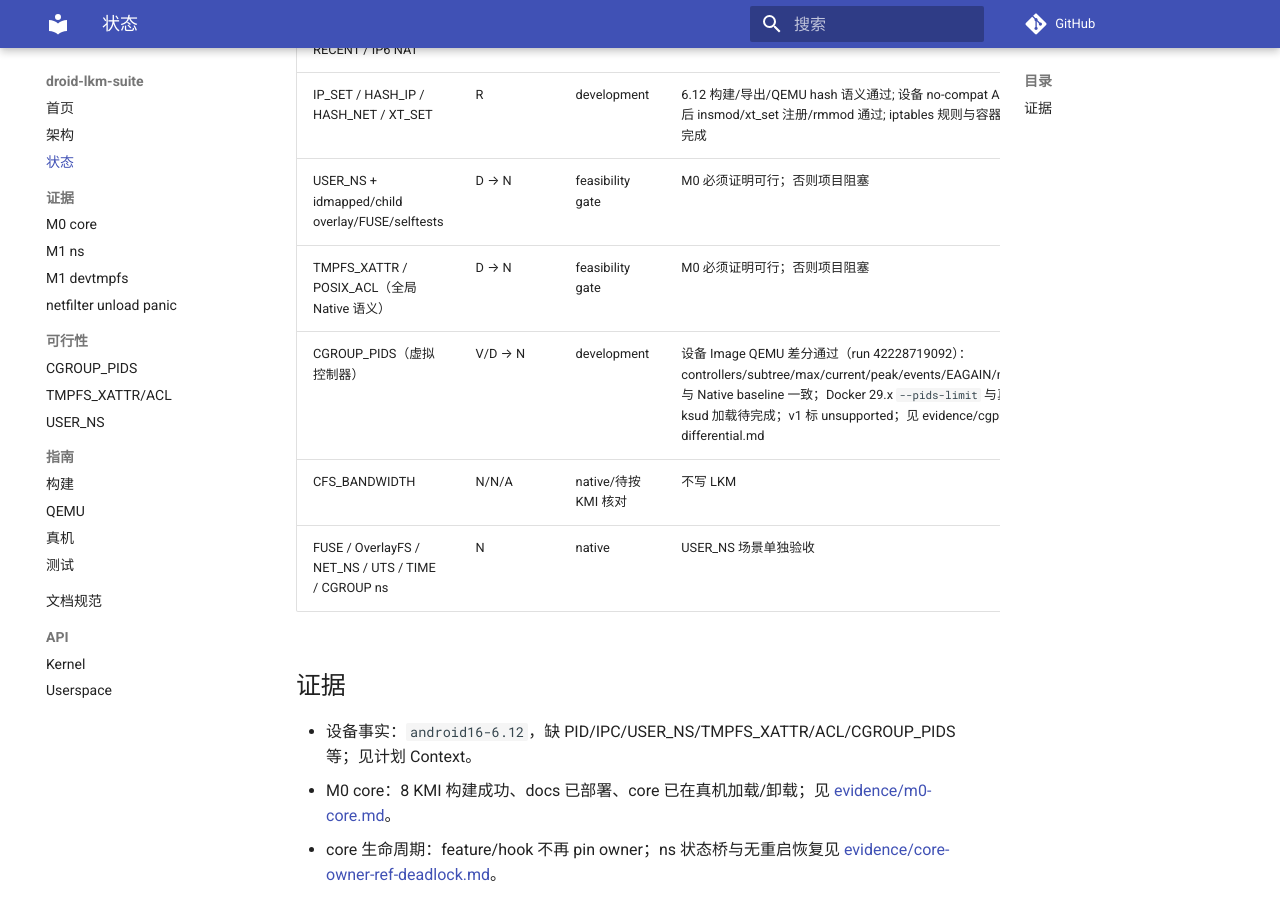
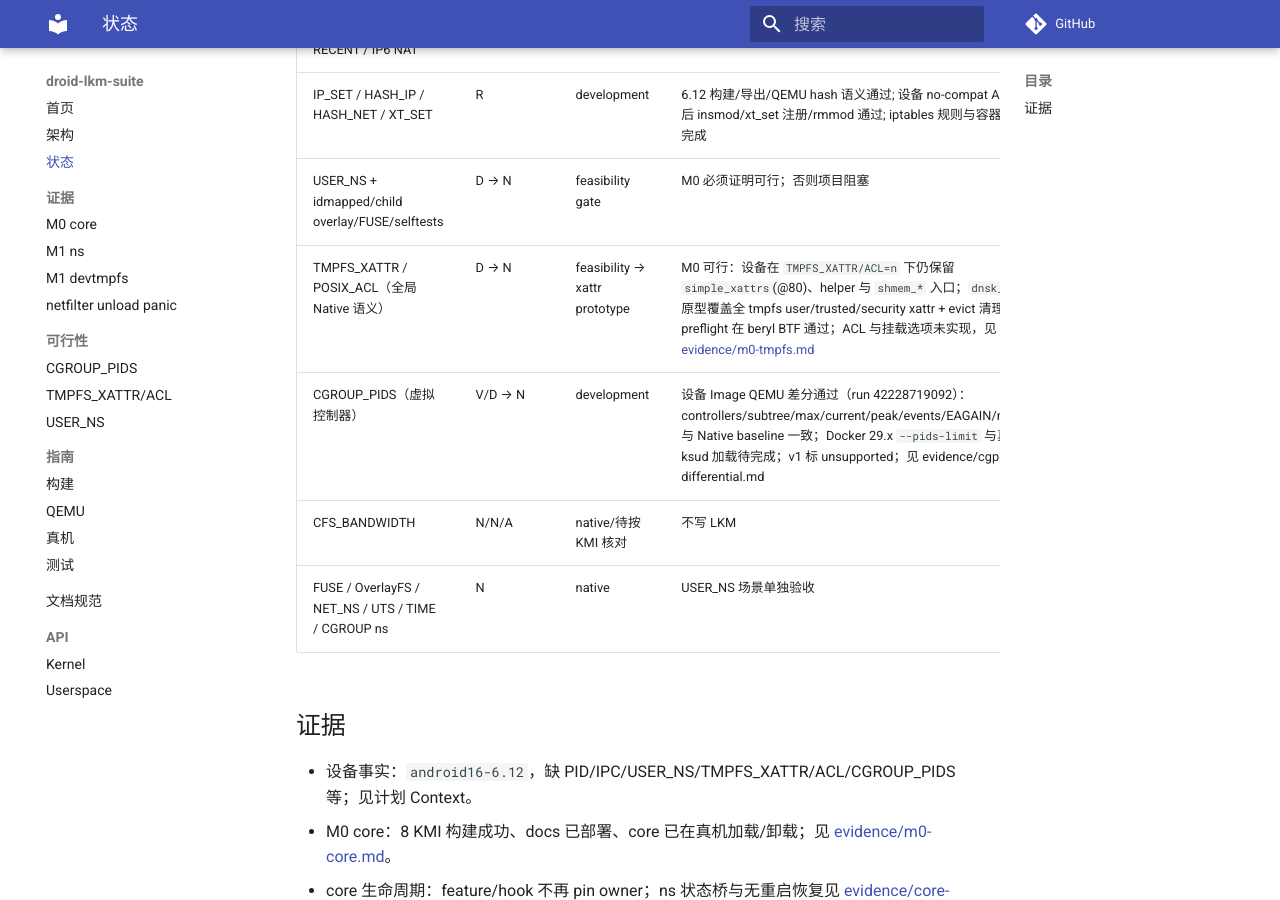
Before and after one commit to uobe1/droid-lkm-suite, an MkDocs documentation site: the page built from docs/status.md, in a window 1280 px wide and 900 px high, scrolled down 587 px. Built offline with MkDocs 1.6.1 and Material for MkDocs 9.7.7, drawn with Linux system fonts in a browser that asks for light colours; comment, search, counter and statistics services are not loaded.

Commit message:
docs(status): record tmpfsx xattr prototype

```diff
--- a/docs/status.md
+++ b/docs/status.md
@@ -12,7 +12,7 @@
 | xt_addrtype / nft target subset / REJECT / RECENT / IP6 NAT | R | development | active load/unload + netns 内 addrtype/recent/REJECT 规则通过; 原生 REJECT 正确跳过; Docker/UFW/Fail2ban 验收待完成 |
 | IP_SET / HASH_IP / HASH_NET / XT_SET | R | development | 6.12 构建/导出/QEMU hash 语义通过; 设备 no-compat ABI 修复后 insmod/xt_set 注册/rmmod 通过; iptables 规则与容器验收待完成 |
 | USER_NS + idmapped/child overlay/FUSE/selftests | D → N | feasibility gate | M0 必须证明可行；否则项目阻塞 |
-| TMPFS_XATTR / POSIX_ACL（全局 Native 语义） | D → N | feasibility gate | M0 必须证明可行；否则项目阻塞 |
+| TMPFS_XATTR / POSIX_ACL（全局 Native 语义） | D → N | feasibility → xattr prototype | M0 可行：设备在 `TMPFS_XATTR/ACL=n` 下仍保留 `simple_xattrs`(@80)、helper 与 `shmem_*` 入口；`dnsk_tmpfsx` 原型覆盖全 tmpfs user/trusted/security xattr + evict 清理，preflight 在 beryl BTF 通过；ACL 与挂载选项未实现，见 [evidence/m0-tmpfs.md](evidence/m0-tmpfs.md) |
 | CGROUP_PIDS（虚拟控制器） | V/D → N | development | 设备 Image QEMU 差分通过（run 42228719092）：controllers/subtree/max/current/peak/events/EAGAIN/migration 与 Native baseline 一致；Docker 29.x `--pids-limit` 与真机 ksud 加载待完成；v1 标 unsupported；见 evidence/cgpids-differential.md |
 | CFS_BANDWIDTH | N/N/A | native/待按 KMI 核对 | 不写 LKM |
 | FUSE / OverlayFS / NET_NS / UTS / TIME / CGROUP ns | N | native | USER_NS 场景单独验收 |
```
